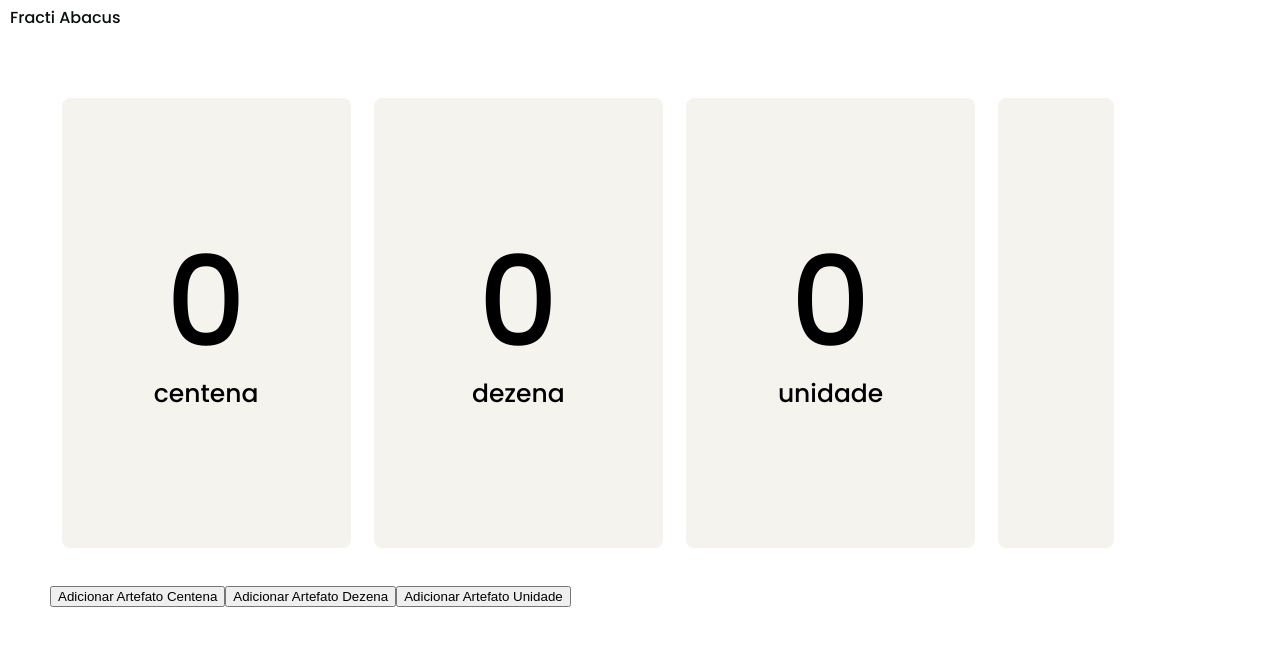
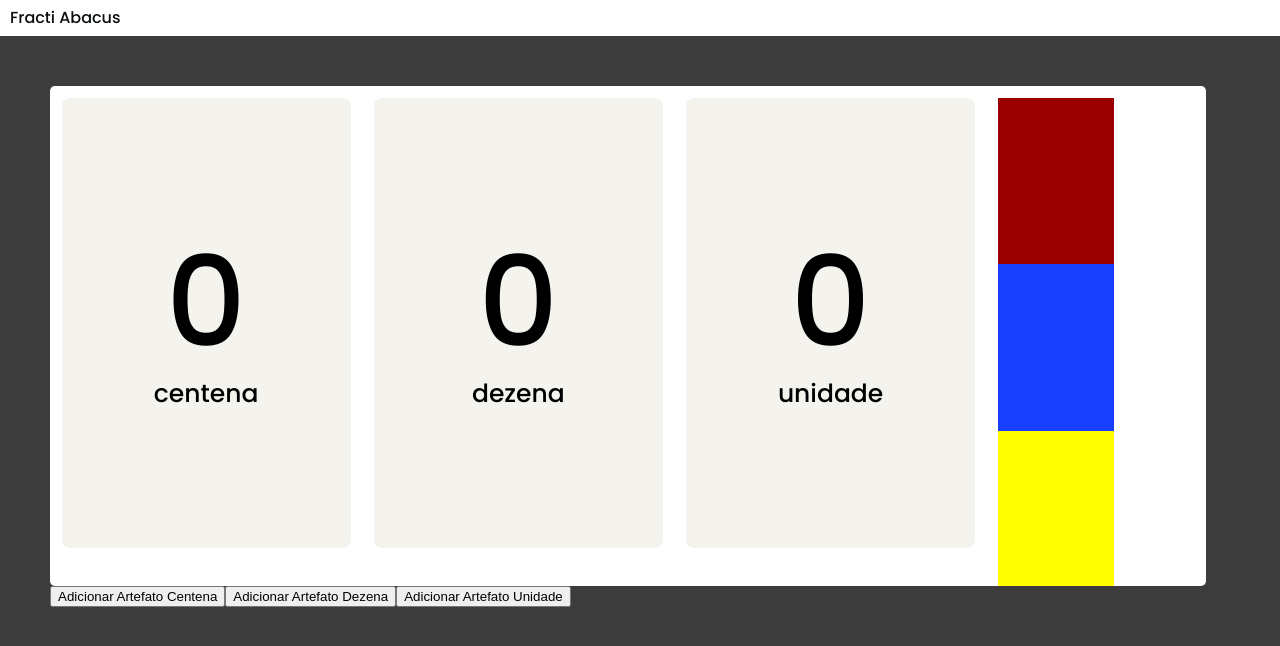
Before and after one commit to juniorsn1409/fractiabaci, a Next.js app: page / in a window 1280 px wide. Shown: the top 646 px of the page. Built offline with nearby package versions, Linux system fonts and the light colour scheme.

Commit message:
[PF-54] Limitando area onde artefato pode aparecer

```diff
--- a/public/globals.css
+++ b/public/globals.css
@@ -153,6 +153,7 @@ table {
   width: 100%;
   min-width: 100vh;
   min-height: 100vh;
+  background-color: var(--cinza-harpia)
 }
 
 #mainBackground {
@@ -241,7 +242,39 @@ userSettings {
   display: flex;
 }
 
-/* começo Main */
+.AreaDoArtefato {
+  width: 10%;
+  height: 100%;
+  margin: 1%;
+  bborder-radius: 8px;
+  transition: background-color 0.3s;
+  background-color: var(--braco-isabeline);
+  display: flex;
+  flex-direction: column;
+  justify-content: center;
+  alignItems: center;
+}
+
+.qualdrado {
+  width: 100%;
+  height: 100%;
+}
+
+.primeiro {
+  background-color: var(--vermelho-guara);
+}
+
+.segundo {
+  background-color: var(--azul-atlatico);
+
+}
+
+.terceiro {
+  background-color: var(--amarelo-ipe);
+
+}
+
+/* fim Main */
 
 /* começo CasaDecimal */
 
@@ -255,4 +288,4 @@ userSettings {
   transition: 1.5s ease-in-out;
 }
 
-/* começo CasaDecimal */
+/* fim CasaDecimal */
--- a/src/components/Main/index.tsx
+++ b/src/components/Main/index.tsx
@@ -1,4 +1,3 @@
-import { motion } from 'framer-motion'
 import { useRef, useState } from 'react'
 import Artefato from '../Artefato'
 import CasaDecimal from '../CasaDecimal'
@@ -42,6 +41,30 @@ export default function Main() {
         <CasaDecimal tipo="dezena" artefatos={qtdDezena} />
         <CasaDecimal tipo="unidade" artefatos={qtdUnidade} />
 
+        <div className="AreaDoArtefato">
+          <div className="qualdrado primeiro">
+            {artefatosUnidade.map((artefatoId) => (
+              <Artefato
+                key={artefatoId}
+                tipo={'unidade'}
+                refExterna={mainContentRef}
+                setQtdArtefato={setQtdUnidade}
+                qtdArtefato={qtdUnidade}
+              />
+            ))}
+          </div>
+          <div className="qualdrado segundo">
+            {artefatosDezena.map((artefatoId) => (
+              <Artefato
+                key={artefatoId}
+                tipo={'dezena'}
+                refExterna={mainContentRef}
+                setQtdArtefato={setQtdDezena}
+                qtdArtefato={qtdDezena}
+              />
+            ))}
+          </div>
+          <div className="qualdrado terceiro">
             {artefatosCentena.map((artefatoId) => (
               <Artefato
                 key={artefatoId}
@@ -51,41 +74,8 @@ export default function Main() {
                 qtdArtefato={qtdCentena}
               />
             ))}
-
-        {artefatosDezena.map((artefatoId) => (
-          <Artefato
-            key={artefatoId}
-            tipo={'dezena'}
-            refExterna={mainContentRef}
-            setQtdArtefato={setQtdDezena}
-            qtdArtefato={qtdDezena}
-          />
-        ))}
-
-        {artefatosUnidade.map((artefatoId) => (
-          <Artefato
-            key={artefatoId}
-            tipo={'unidade'}
-            refExterna={mainContentRef}
-            setQtdArtefato={setQtdUnidade}
-            qtdArtefato={qtdUnidade}
-          />
-        ))}
-
-        <motion.div
-          style={{
-            width: '10%',
-            height: '90%',
-            margin: '1%',
-            borderRadius: '8px',
-            transition: 'background-color 0.3s',
-            backgroundColor: 'var(--braco-isabeline)',
-            display: 'flex',
-            flexDirection: 'column',
-            justifyContent: 'center',
-            alignItems: 'center',
-          }}
-        ></motion.div>
+          </div>
+        </div>
       </div>
       <button onClick={adicionarArtefatoCentena}>
         Adicionar Artefato Centena
```
Lines whose indentation alone changed are shown as unchanged.
